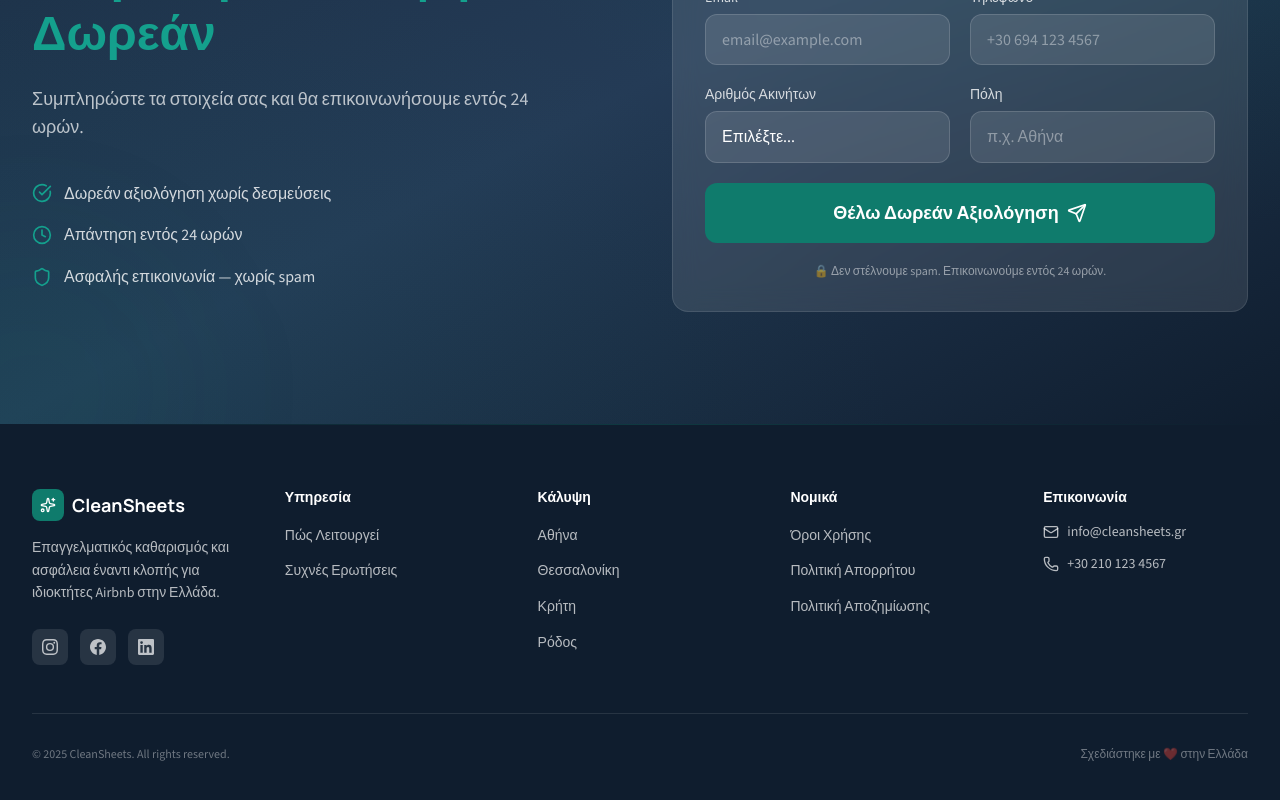
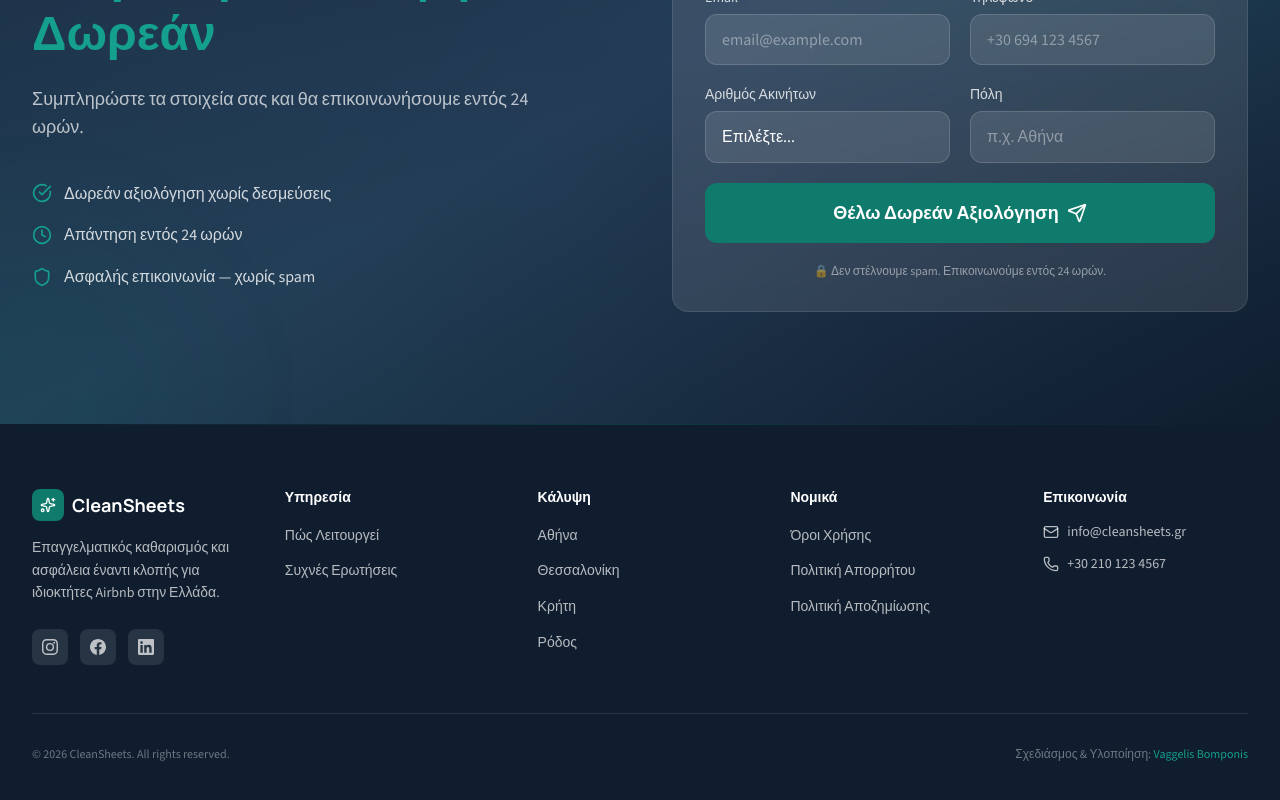
Before and after one commit to vaggelismpomponis/cleansheets, a Next.js app: page / in a window 1280 px wide. Shown: the part 4453-5253 px from the top of the page. Built offline with nearby package versions, Linux system fonts and the light colour scheme.

Commit message:
Make copyright year dynamic and include footer customizations

```diff
--- a/components/sections/Footer.tsx
+++ b/components/sections/Footer.tsx
@@ -8,19 +8,19 @@ import { fadeInUp, staggerContainer } from "@/lib/animations";
 // Lucide removed brand icons — use inline SVGs
 const InstagramIcon = () => (
   <svg className="w-4 h-4" viewBox="0 0 24 24" fill="currentColor">
-    <path d="M12 2.163c3.204 0 3.584.012 4.85.07 3.252.148 4.771 1.691 4.919 4.919.058 1.265.069 1.645.069 4.849 0 3.205-.012 3.584-.069 4.849-.149 3.225-1.664 4.771-4.919 4.919-1.266.058-1.644.07-4.85.07-3.204 0-3.584-.012-4.849-.07-3.26-.149-4.771-1.699-4.919-4.92-.058-1.265-.07-1.644-.07-4.849 0-3.204.013-3.583.07-4.849.149-3.227 1.664-4.771 4.919-4.919 1.266-.057 1.645-.069 4.849-.069zM12 0C8.741 0 8.333.014 7.053.072 2.695.272.273 2.69.073 7.052.014 8.333 0 8.741 0 12c0 3.259.014 3.668.072 4.948.2 4.358 2.618 6.78 6.98 6.98C8.333 23.986 8.741 24 12 24c3.259 0 3.668-.014 4.948-.072 4.354-.2 6.782-2.618 6.979-6.98.059-1.28.073-1.689.073-4.948 0-3.259-.014-3.667-.072-4.947-.196-4.354-2.617-6.78-6.979-6.98C15.668.014 15.259 0 12 0zm0 5.838a6.162 6.162 0 100 12.324 6.162 6.162 0 000-12.324zM12 16a4 4 0 110-8 4 4 0 010 8zm6.406-11.845a1.44 1.44 0 100 2.881 1.44 1.44 0 000-2.881z"/>
+    <path d="M12 2.163c3.204 0 3.584.012 4.85.07 3.252.148 4.771 1.691 4.919 4.919.058 1.265.069 1.645.069 4.849 0 3.205-.012 3.584-.069 4.849-.149 3.225-1.664 4.771-4.919 4.919-1.266.058-1.644.07-4.85.07-3.204 0-3.584-.012-4.849-.07-3.26-.149-4.771-1.699-4.919-4.92-.058-1.265-.07-1.644-.07-4.849 0-3.204.013-3.583.07-4.849.149-3.227 1.664-4.771 4.919-4.919 1.266-.057 1.645-.069 4.849-.069zM12 0C8.741 0 8.333.014 7.053.072 2.695.272.273 2.69.073 7.052.014 8.333 0 8.741 0 12c0 3.259.014 3.668.072 4.948.2 4.358 2.618 6.78 6.98 6.98C8.333 23.986 8.741 24 12 24c3.259 0 3.668-.014 4.948-.072 4.354-.2 6.782-2.618 6.979-6.98.059-1.28.073-1.689.073-4.948 0-3.259-.014-3.667-.072-4.947-.196-4.354-2.617-6.78-6.979-6.98C15.668.014 15.259 0 12 0zm0 5.838a6.162 6.162 0 100 12.324 6.162 6.162 0 000-12.324zM12 16a4 4 0 110-8 4 4 0 010 8zm6.406-11.845a1.44 1.44 0 100 2.881 1.44 1.44 0 000-2.881z" />
   </svg>
 );
 
 const FacebookIcon = () => (
   <svg className="w-4 h-4" viewBox="0 0 24 24" fill="currentColor">
-    <path d="M24 12.073c0-6.627-5.373-12-12-12s-12 5.373-12 12c0 5.99 4.388 10.954 10.125 11.854v-8.385H7.078v-3.47h3.047V9.43c0-3.007 1.792-4.669 4.533-4.669 1.312 0 2.686.235 2.686.235v2.953H15.83c-1.491 0-1.956.925-1.956 1.874v2.25h3.328l-.532 3.47h-2.796v8.385C19.612 23.027 24 18.062 24 12.073z"/>
+    <path d="M24 12.073c0-6.627-5.373-12-12-12s-12 5.373-12 12c0 5.99 4.388 10.954 10.125 11.854v-8.385H7.078v-3.47h3.047V9.43c0-3.007 1.792-4.669 4.533-4.669 1.312 0 2.686.235 2.686.235v2.953H15.83c-1.491 0-1.956.925-1.956 1.874v2.25h3.328l-.532 3.47h-2.796v8.385C19.612 23.027 24 18.062 24 12.073z" />
   </svg>
 );
 
 const LinkedinIcon = () => (
   <svg className="w-4 h-4" viewBox="0 0 24 24" fill="currentColor">
-    <path d="M20.447 20.452h-3.554v-5.569c0-1.328-.027-3.037-1.852-3.037-1.853 0-2.136 1.445-2.136 2.939v5.667H9.351V9h3.414v1.561h.046c.477-.9 1.637-1.85 3.37-1.85 3.601 0 4.267 2.37 4.267 5.455v6.286zM5.337 7.433a2.062 2.062 0 01-2.063-2.065 2.064 2.064 0 112.063 2.065zm1.782 13.019H3.555V9h3.564v11.452zM22.225 0H1.771C.792 0 0 .774 0 1.729v20.542C0 23.227.792 24 1.771 24h20.451C23.2 24 24 23.227 24 22.271V1.729C24 .774 23.2 0 22.222 0h.003z"/>
+    <path d="M20.447 20.452h-3.554v-5.569c0-1.328-.027-3.037-1.852-3.037-1.853 0-2.136 1.445-2.136 2.939v5.667H9.351V9h3.414v1.561h.046c.477-.9 1.637-1.85 3.37-1.85 3.601 0 4.267 2.37 4.267 5.455v6.286zM5.337 7.433a2.062 2.062 0 01-2.063-2.065 2.064 2.064 0 112.063 2.065zm1.782 13.019H3.555V9h3.564v11.452zM22.225 0H1.771C.792 0 0 .774 0 1.729v20.542C0 23.227.792 24 1.771 24h20.451C23.2 24 24 23.227 24 22.271V1.729C24 .774 23.2 0 22.222 0h.003z" />
   </svg>
 );
 
@@ -175,7 +175,7 @@ export default function Footer() {
             {siteContent.brand.copyright}
           </p>
           <p className="text-xs text-white/40">
-            Σχεδιάστηκε με ❤️ στην Ελλάδα
+            Σχεδιάσμος & Υλοποίηση: <a className="text-teal-light hover:text-teal transition-colors" href="https://ebomponis.vercel.app" target="_blank" rel="noopener noreferrer">Vaggelis Bomponis</a>
           </p>
         </div>
       </div>
--- a/lib/content.ts
+++ b/lib/content.ts
@@ -7,7 +7,7 @@ export const siteContent = {
   brand: {
     name: "CleanSheets",
     tagline: "Καθαρισμός & Ασφάλεια για Airbnb Ιδιοκτήτες",
-    copyright: "© 2025 CleanSheets. All rights reserved.",
+    copyright: `© ${new Date().getFullYear()} CleanSheets. All rights reserved.`,
   },
 
   nav: {
```
